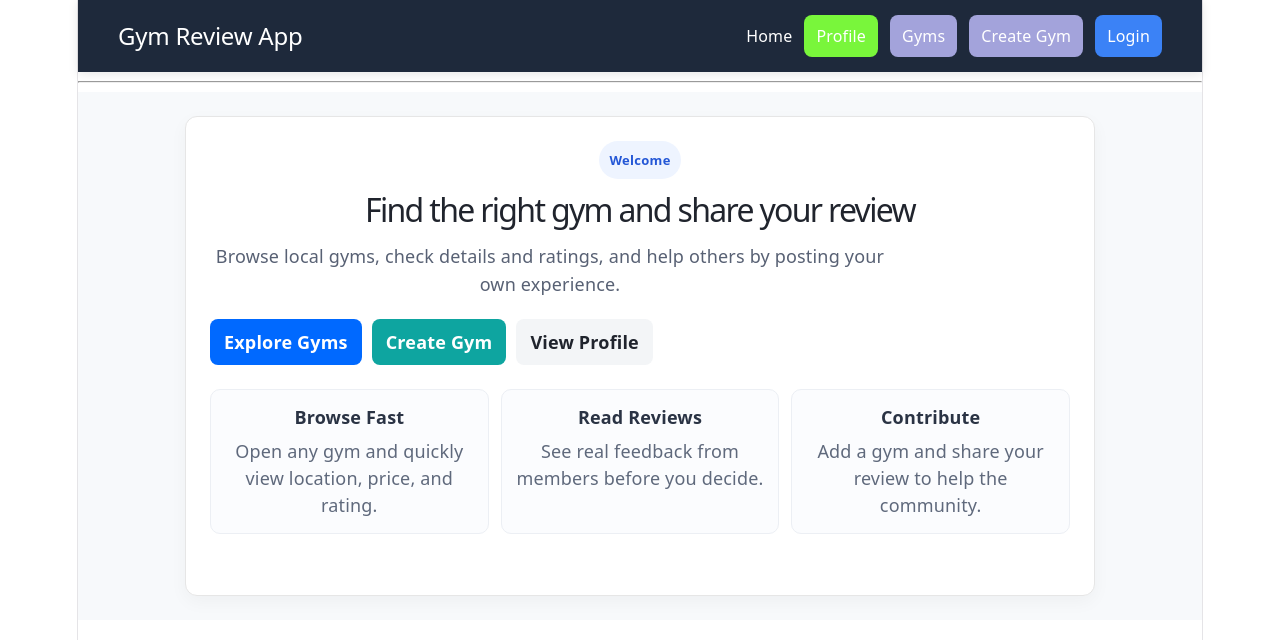
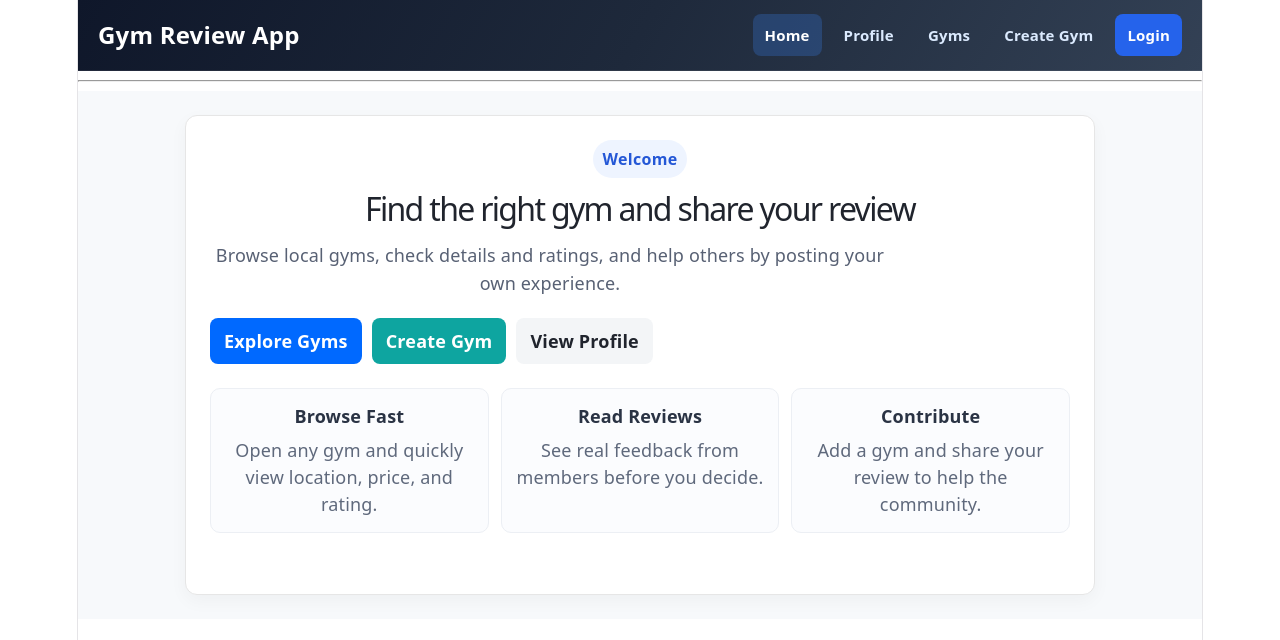
Before and after one commit to dimuthu-mad/Gym-Review-API-2, a React (Vite) app in the folder client/: page / in a window 1280 px wide. Shown: the top 640 px of the page. Built offline with nearby package versions, Linux system fonts and the light colour scheme; no server answers.

Commit message:
change ui

```diff
--- /dev/null
+++ b/client/src/components/Header/Header.css
@@ -0,0 +1,91 @@
+.app-header {
+  background: linear-gradient(120deg, #0f172a 0%, #1e293b 50%, #334155 100%);
+  border-bottom: 1px solid rgba(255, 255, 255, 0.08);
+}
+
+.header-inner {
+  max-width: 1120px;
+  margin: 0 auto;
+  padding: 14px 20px;
+  display: flex;
+  justify-content: space-between;
+  align-items: center;
+  gap: 14px;
+  flex-wrap: wrap;
+}
+
+.brand-link {
+  color: #ffffff;
+  text-decoration: none;
+  font-size: 24px;
+  font-weight: 700;
+  letter-spacing: 0.2px;
+}
+
+.header-nav {
+  display: flex;
+  align-items: center;
+  gap: 10px;
+  flex-wrap: wrap;
+}
+
+.nav-link {
+  color: #dbeafe;
+  text-decoration: none;
+  font-size: 15px;
+  font-weight: 600;
+  padding: 8px 12px;
+  border-radius: 8px;
+  transition:
+    background-color 0.15s ease,
+    color 0.15s ease;
+}
+
+.nav-link:hover {
+  background: rgba(255, 255, 255, 0.12);
+  color: #ffffff;
+}
+
+.nav-link-active {
+  background: rgba(59, 130, 246, 0.25);
+  color: #ffffff;
+}
+
+.auth-btn {
+  text-decoration: none;
+  font-size: 15px;
+  font-weight: 700;
+  padding: 8px 12px;
+  border-radius: 8px;
+  color: #ffffff;
+}
+
+.auth-login {
+  background: #2563eb;
+}
+
+.auth-logout {
+  background: #dc2626;
+}
+
+.auth-login:hover,
+.auth-logout:hover {
+  filter: brightness(1.06);
+}
+
+@media (max-width: 760px) {
+  .header-inner {
+    padding: 12px 14px;
+  }
+
+  .brand-link {
+    width: 100%;
+    text-align: center;
+    font-size: 22px;
+  }
+
+  .header-nav {
+    width: 100%;
+    justify-content: center;
+  }
+}
--- a/client/src/components/Header/Header.tsx
+++ b/client/src/components/Header/Header.tsx
@@ -1,6 +1,7 @@
-import { Link } from "react-router-dom";
+import { NavLink } from "react-router-dom";
 import { useEffect, useState } from "react";
 import axios from "axios";
+import "./Header.css";
 
 const Header = () => {
   const [isAuthenticated, setIsAuthenticated] = useState(false);
@@ -23,125 +24,67 @@ const Header = () => {
   }, []);
 
   return (
-    <header
-      style={{
-        backgroundColor: "#1e293b",
-        padding: "15px 40px",
-        display: "flex",
-        justifyContent: "space-between",
-        alignItems: "center",
-        boxShadow: "0 2px 10px rgba(0,0,0,0.1)",
-      }}
-    >
-      {/* Logo */}
-      <h2
-        style={{
-          color: "white",
-          margin: 0,
-          fontSize: "24px",
-        }}
-      >
+    <header className="app-header">
+      <div className="header-inner">
+        <NavLink to="/" className="brand-link">
           Gym Review App
-      </h2>
+        </NavLink>
 
-      {/* Navigation */}
-      <nav
-        style={{
-          display: "flex",
-          gap: "12px",
-          alignItems: "center",
-        }}
-      >
-        <Link
+        <nav className="header-nav">
+          <NavLink
             to="/"
-          style={{
-            color: "white",
-            textDecoration: "none",
-            fontSize: "16px",
-            fontWeight: "500",
-          }}
+            className={({ isActive }) =>
+              `nav-link ${isActive ? "nav-link-active" : ""}`
+            }
+            end
           >
             Home
-        </Link>
+          </NavLink>
 
-        <Link
+          <NavLink
             to="/profile"
-          style={{
-            color: "white",
-            textDecoration: "none",
-            fontSize: "16px",
-            fontWeight: "500",
-            backgroundColor: "#79f63b",
-            padding: "8px 12px",
-            borderRadius: "8px",
-          }}
+            className={({ isActive }) =>
+              `nav-link ${isActive ? "nav-link-active" : ""}`
+            }
           >
             Profile
-        </Link>
+          </NavLink>
 
-        <Link
+          <NavLink
             to="/gyms"
-          style={{
-            color: "white",
-            textDecoration: "none",
-            fontSize: "16px",
-            fontWeight: "500",
-            backgroundColor: "#a3a3db",
-            padding: "8px 12px",
-            borderRadius: "8px",
-          }}
+            className={({ isActive }) =>
+              `nav-link ${isActive ? "nav-link-active" : ""}`
+            }
           >
             Gyms
-        </Link>
+          </NavLink>
 
-        <Link
+          <NavLink
             to="/gyms/create"
-          style={{
-            color: "white",
-            textDecoration: "none",
-            fontSize: "16px",
-            fontWeight: "500",
-            backgroundColor: "#a3a3db",
-            padding: "8px 12px",
-            borderRadius: "8px",
-          }}
+            className={({ isActive }) =>
+              `nav-link ${isActive ? "nav-link-active" : ""}`
+            }
           >
             Create Gym
-        </Link>
+          </NavLink>
 
-        {/* Auth button */}
           {checking ? null : isAuthenticated ? (
             <a
               href="http://localhost:3000/auth/logout"
-            style={{
-              color: "white",
-              textDecoration: "none",
-              fontSize: "16px",
-              fontWeight: "500",
-              backgroundColor: "#ef4444",
-              padding: "8px 12px",
-              borderRadius: "8px",
-            }}
+              className="auth-btn auth-logout"
             >
               Logout
             </a>
           ) : (
             <a
               href="http://localhost:3000/login"
-            style={{
-              color: "white",
-              textDecoration: "none",
-              fontSize: "16px",
-              fontWeight: "500",
-              backgroundColor: "#3b82f6",
-              padding: "8px 12px",
-              borderRadius: "8px",
-            }}
+              className="auth-btn auth-login"
             >
               Login
             </a>
           )}
         </nav>
+      </div>
     </header>
   );
 };
--- a/client/src/components/Home/Home.css
+++ b/client/src/components/Home/Home.css
@@ -23,7 +23,7 @@
   border-radius: 999px;
   background: #eef4ff;
   color: #2457d6;
-  font-size: 13px;
+  font-size: 16px;
   font-weight: 700;
   letter-spacing: 0.3px;
 }
--- a/client/src/components/Home/Home.tsx
+++ b/client/src/components/Home/Home.tsx
@@ -5,7 +5,7 @@ const Home = () => {
   return (
     <section className="home-container">
       <div className="home-card">
-        <p className="home-badge">Welcome</p>
+        <h1 className="home-badge">Welcome</h1>
         <h1 className="home-title">Find the right gym and share your review</h1>
         <p className="home-subtitle">
           Browse local gyms, check details and ratings, and help others by
```
Lines whose indentation alone changed are shown as unchanged.
